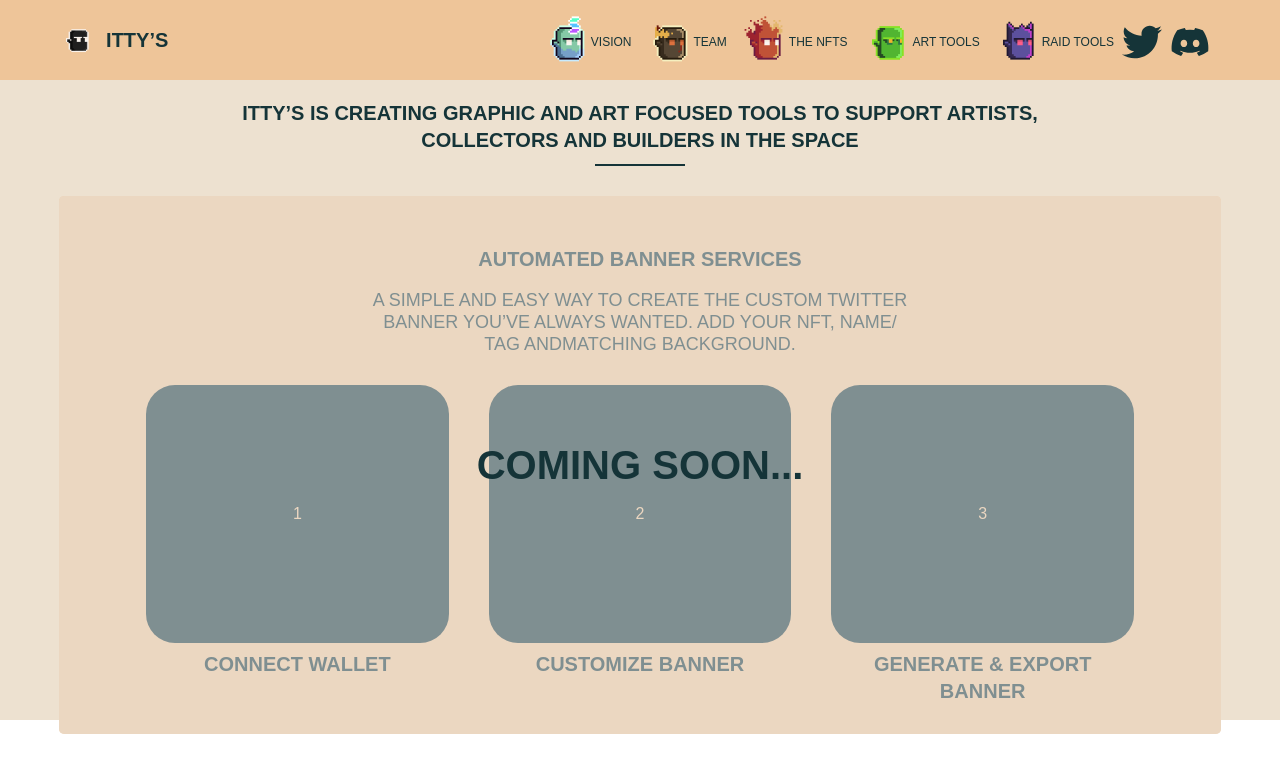
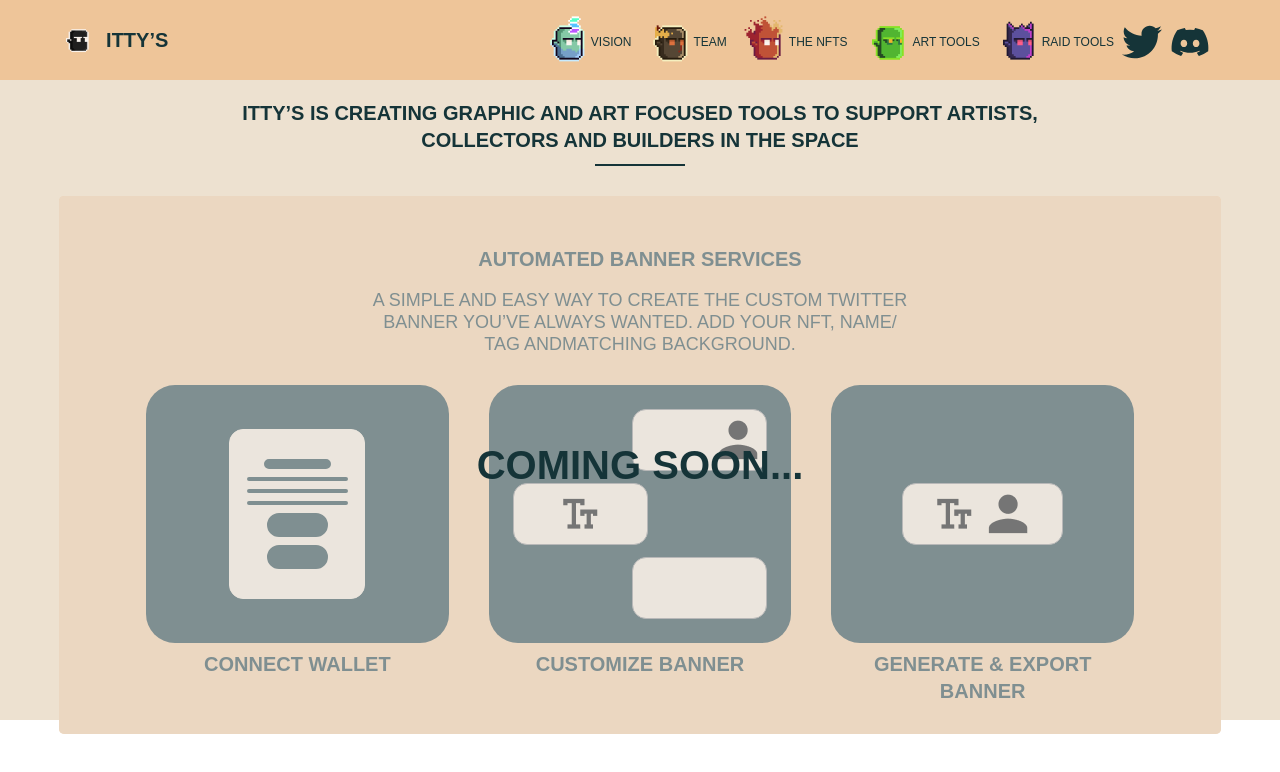
Before and after one commit to Sajeeb03/itty, a React (Create React App) app: page /arttools in a window 1280 px wide. Shown: the top 772 px of the page. Built offline with nearby package versions, Linux system fonts and the light colour scheme.

Commit message:
art page done

```diff
--- a/src/Pages/ArtTools/ArtTools.css
+++ b/src/Pages/ArtTools/ArtTools.css
@@ -61,8 +61,6 @@
     height: 257.54px;
     background: #153438;
     border-radius: 29px;
-    display: grid;
-    place-content: center;
     color: #EEC599;
 }
 
@@ -82,6 +80,47 @@
     top: 0;
     left: 0;
 }
+
+.white_card {
+    height: 170px;
+    width: 45%;
+    background: #EEE2D1;
+    border: 1px solid #EEE2D1;
+    border-radius: 14px;
+    display: flex;
+    flex-direction: column;
+    align-items: center;
+    justify-content: center;
+}
+
+
+.line_one {
+    width: 50%;
+    border: 5px solid #153438;
+    border-radius: 29px;
+}
+
+.line_two {
+    width: 75%;
+    border: 2.7px solid #153438;
+    border-radius: 29px;
+}
+
+.line_three {
+    width: 45%;
+    border: 12.7px solid #153438;
+    border-radius: 29px;
+}
+
+
+.second_box_card {
+    width: 53%;
+    height: 62px;
+    background: #EEE2D1;
+    border: 1px solid #878787;
+    border-radius: 14px;
+}
+
 @media screen and (max-width:768px) {
 
     .banner {
@@ -95,4 +134,9 @@
     .overlay {
         height: 100%;
     }
+
+    .heading {
+        height: auto;
+        margin: 10px auto;
+    }
 }
--- a/src/Pages/ArtTools/ArtTools.js
+++ b/src/Pages/ArtTools/ArtTools.js
@@ -1,4 +1,7 @@
 import "./ArtTools.css"
+
+import user from "../../Assets/img/user.png"
+import text from "../../Assets/img/text.png"
 
 const ArtTools = () => {
     return (
@@ -19,22 +22,64 @@ const ArtTools = () => {
 
                 <div className="banner_cards">
                     <div>
-                        <div className="banner_card">
-                            1
+                        <div className="banner_card d-flex justify-content-center align-items-center">
+                            <div className="white_card">
+                                <div className="line_one mb-2">
+
+                                </div>
+
+                                <div className="line_two">
+
+                                </div>
+
+                                <div className="line_two my-2">
+
+                                </div>
+
+                                <div className="line_two">
+
+                                </div>
+
+                                <div className="line_three my-2"></div>
+                                <div className="line_three"></div>
+                            </div>
                         </div>
                         <p className="banner_headings mt-2">Connect Wallet</p>
                     </div>
+
+
+
                     <div>
-                        <div className="banner_card">
-                            2
+                        <div className="banner_card second_box p-4 d-flex flex-column justify-content-between">
+                            <div className="d-flex justify-content-end">
+                                <div className="second_box_card d-flex justify-content-end align-items-center p-2">
+                                    <img src={user} alt="" className="" />
+                                </div>
+                            </div>
+
+                            <div>
+                                <div className="second_box_card d-flex justify-content-center align-items-center p-2">
+                                    <img src={text} alt="" className="" />
+                                </div>
+                            </div>
+
+                            <div className="d-flex justify-content-end">
+                                <div className="second_box_card">
+                                    {/* <img src={user} alt="" className="" /> */}
+                                </div>
+                            </div>
                         </div>
-                        <p className="banner_headings mt-2">Customize Banner
 
+                        <p className="banner_headings mt-2">
+                            Customize Banner
                         </p>
                     </div>
                     <div>
-                        <div className="banner_card">
-                            3
+                        <div className="banner_card d-flex justify-content-center align-items-center">
+                            <div className="second_box_card d-flex justify-content-center align-items-center gap-3 p-2">
+                                <img src={text} alt="" />
+                                <img src={user} alt="" />
+                            </div>
                         </div>
                         <p className="banner_headings mt-2">Generate & Export Banner
 
```
Also changed, not shown: src/Assets/img/text.png (added), src/Assets/img/user.png (added).
